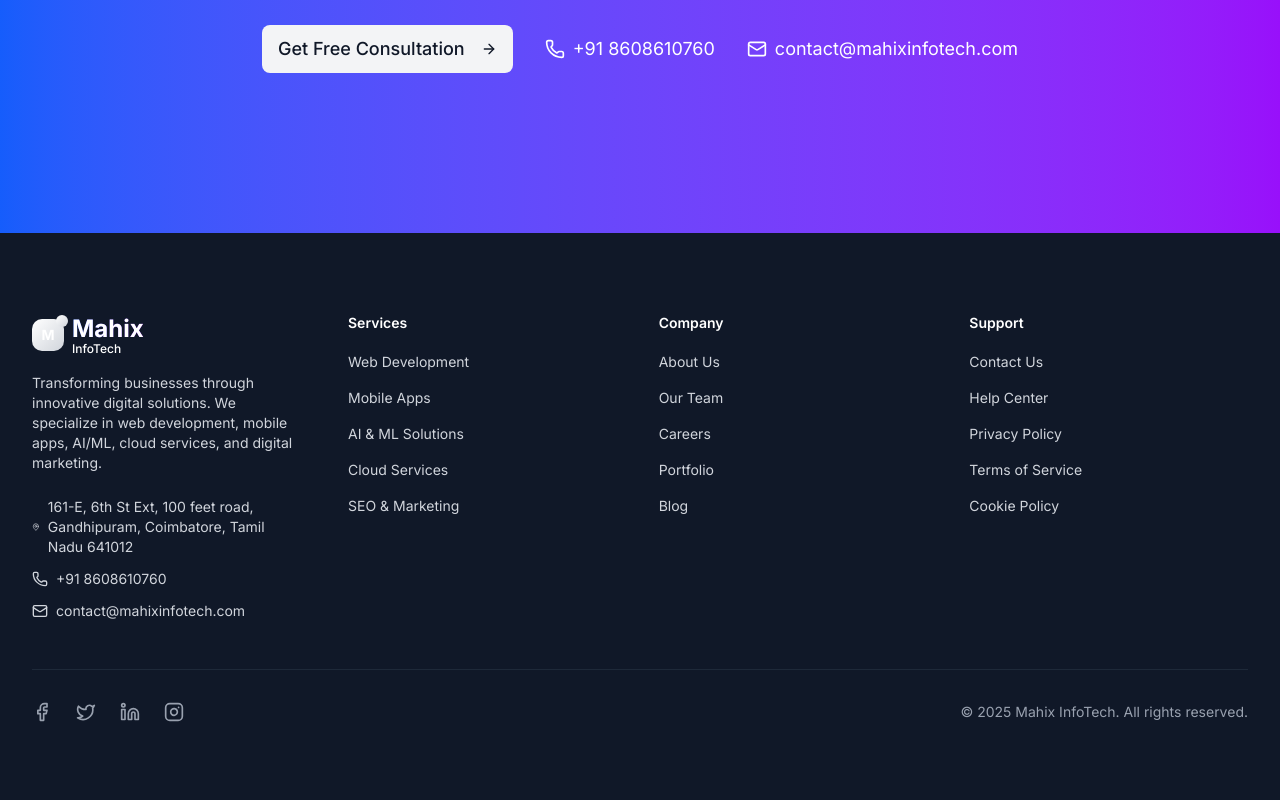
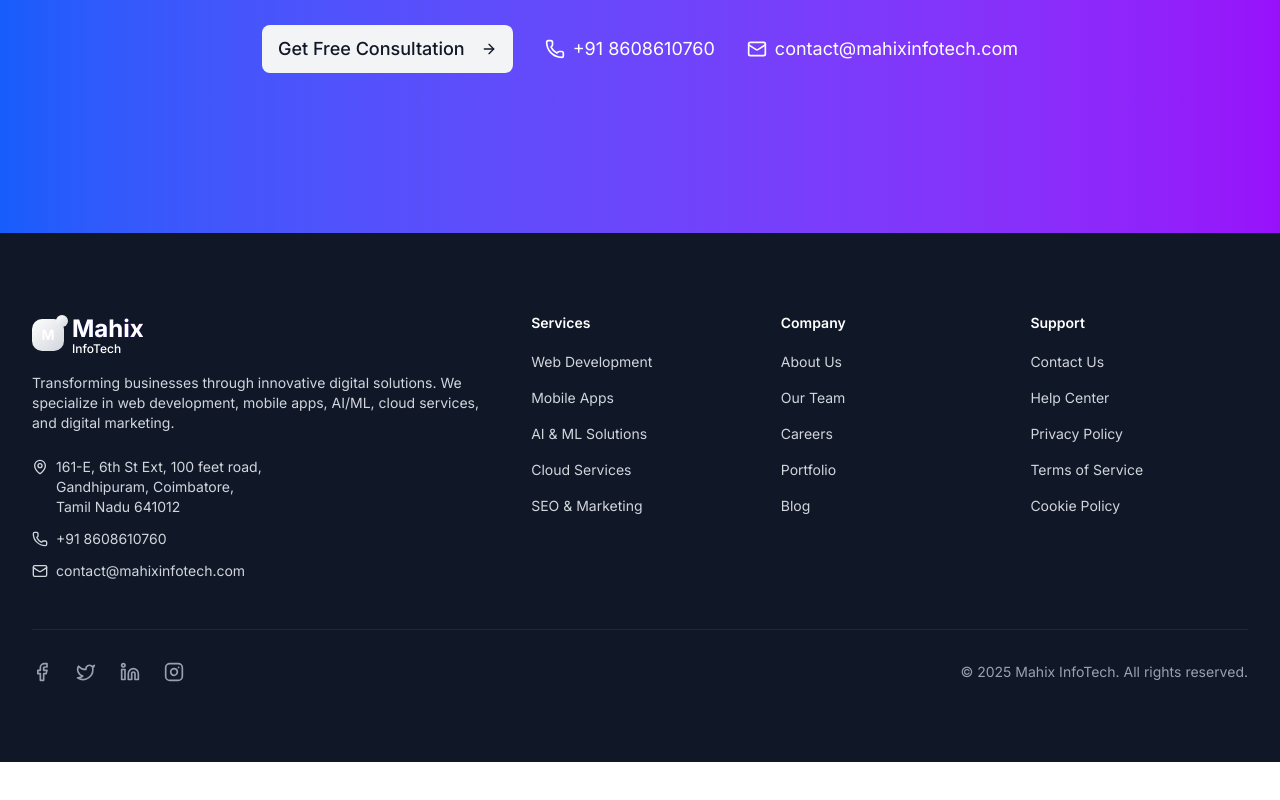
Before and after one commit to mahix-infotech/Mahix-fino, a Next.js app: page / in a window 1280 px wide. Shown: the part 4730-5530 px from the top of the page. After the commit the page ends 5492 px from the top, so only its background shows below. Built offline with nearby package versions, Linux system fonts and the light colour scheme.

Commit message:
Update footer.tsx

```diff
--- a/src/components/footer.tsx
+++ b/src/components/footer.tsx
@@ -55,25 +55,25 @@ export function Footer() {
         Footer
       </h2>
       <div className="mx-auto max-w-7xl px-4 py-16 sm:px-6 lg:px-8 lg:py-20">
-        <div className="grid grid-cols-1 gap-12 lg:grid-cols-4">
-          <div className="lg:col-span-1">
+        <div className="grid grid-cols-1 gap-8 md:grid-cols-2 lg:grid-cols-5">
+          <div className="lg:col-span-2">
             <div className="mb-4">
               <Logo size="lg" className="[&_span]:text-white [&_div]:from-white [&_div]:to-gray-300" />
             </div>
-            <p className="mt-4 text-sm text-gray-300">
+            <p className="mt-4 text-sm text-gray-300 max-w-md">
               Transforming businesses through innovative digital solutions. We specialize in web development, mobile apps, AI/ML, cloud services, and digital marketing.
             </p>
             <div className="mt-6 space-y-3">
-              <div className="flex items-center text-sm text-gray-300">
-                <MapPin className="mr-2 h-4 w-4" />
-                <span>161-E, 6th St Ext, 100 feet road, Gandhipuram, Coimbatore, Tamil Nadu 641012</span>
+              <div className="flex items-start text-sm text-gray-300">
+                <MapPin className="mr-2 h-4 w-4 mt-0.5 flex-shrink-0" />
+                <span>161-E, 6th St Ext, 100 feet road,<br />Gandhipuram, Coimbatore,<br />Tamil Nadu 641012</span>
               </div>
               <div className="flex items-center text-sm text-gray-300">
-                <Phone className="mr-2 h-4 w-4" />
+                <Phone className="mr-2 h-4 w-4 flex-shrink-0" />
                 <span>+91 8608610760</span>
               </div>
               <div className="flex items-center text-sm text-gray-300">
-                <Mail className="mr-2 h-4 w-4" />
+                <Mail className="mr-2 h-4 w-4 flex-shrink-0" />
                 <span>contact@mahixinfotech.com</span>
               </div>
             </div>
```
